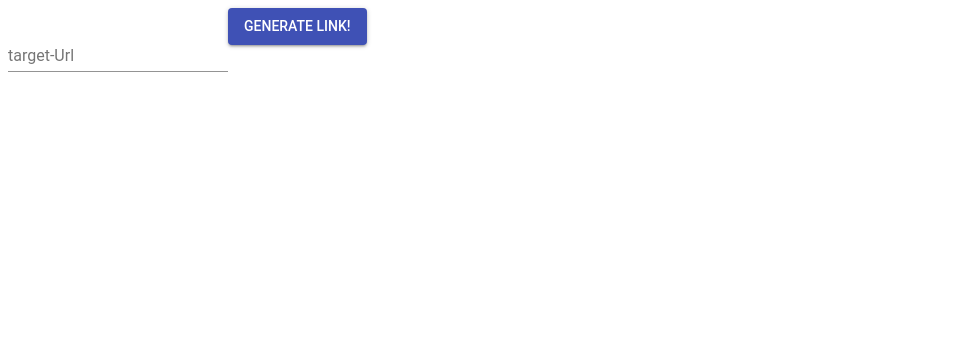
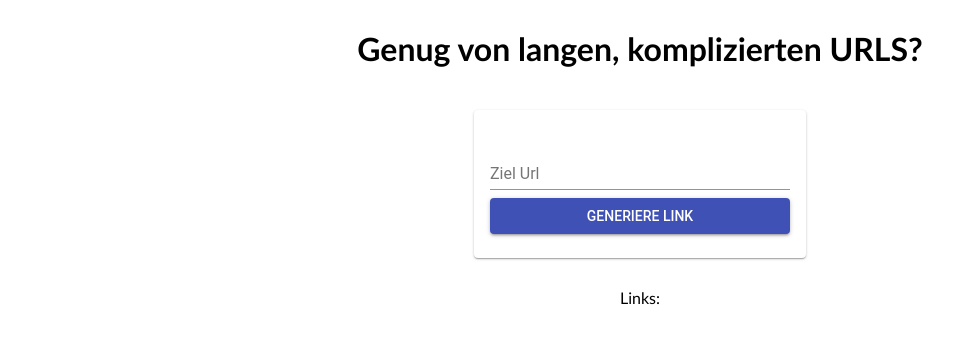
Before and after one commit to tobirohrer/content-aware-link-shortener, a React (Create React App) app in the folder frontend/: page / in a window 1280 px wide. Shown: the top 344 px of the page, without its empty margins (0-976 px from the left). Built offline with nearby package versions, Linux system fonts and the light colour scheme; no server answers.

Commit message:
added link counter

```diff
--- a/frontend/src/App.css
+++ b/frontend/src/App.css
@@ -1,32 +1,3 @@
-.App {
-  text-align: center;
+.standard-font {
+  font-family: 'DTL Prokyon WST', Trebuchet MS, Verdana, sans-serif;
 }
-
-.App-logo {
-  animation: App-logo-spin infinite 20s linear;
-  height: 40vmin;
-}
-
-.App-header {
-  background-color: #282c34;
-  min-height: 100vh;
-  display: flex;
-  flex-direction: column;
-  align-items: center;
-  justify-content: center;
-  font-size: calc(10px + 2vmin);
-  color: white;
-}
-
-.App-link {
-  color: #61dafb;
-}
-
-@keyframes App-logo-spin {
-  from {
-    transform: rotate(0deg);
-  }
-  to {
-    transform: rotate(360deg);
-  }
-}
--- a/frontend/src/App.js
+++ b/frontend/src/App.js
@@ -1,8 +1,11 @@
 import React, { Component } from 'react';
-import logo from './logo.svg';
 import './App.css';
 import TextField from '@material-ui/core/TextField';
 import Button from '@material-ui/core/Button';
+import Card from '@material-ui/core/Card';
+import CardContent from '@material-ui/core/CardContent';
+
+const BACKEND_URL = process.env.REACT_APP_BACKENDURL
 
 class App extends Component {
 
@@ -10,15 +13,53 @@ class App extends Component {
     super(props);
     this.state = {
       target: "",
-      result: ""
+      url: "",
+      linkCount: null
     }
+    this.getStats()
   }
 
   render() {
-    const { target, result } = this.state;
+    const { target, url, linkCount } = this.state;
 
-      this.submitTarget = (target) => {
-          fetch('http://127.0.0.1:8000/links', {
+    return (
+        <div class="standard-font" style={{display: 'flex', justifyContent: 'center', alignItems: 'center', flexDirection: 'column'}}>
+                <div>
+                    <h1 align="center">Genug von langen, komplizierten URLS?</h1>
+                </div>
+                <Card style={{marginTop: "20px"}}>
+                    <CardContent>
+                        <div style={{display: 'flex', flexDirection: 'column'}}>
+                            <TextField
+                                style={{width: "300px"}}
+                                id="standard-name"
+                                label="Ziel Url"
+                                value={target}
+                                onChange={(event)=>this.setState({target: event.target.value})}
+                                margin="normal"
+                            />
+                            <Button variant="contained" color="primary" onClick={()=>this.submitTarget(target)}>
+                                Generiere Link
+                            </Button>
+                            {url != "" ?
+                            <div>
+                                <a href={BACKEND_URL + '/' + url} >{BACKEND_URL + '/' + url}</a>
+                            </div>
+                            : null}
+                        </div>
+                    </CardContent>
+                </Card>
+                <div style={{marginTop: "30px"}}>
+                    Links: {linkCount}
+                </div>
+
+
+        </div>
+    );
+  }
+
+  submitTarget = (target) => {
+    fetch(BACKEND_URL + '/links', {
         method: 'POST',
         headers: {
             'Accept': 'application/json',
@@ -29,27 +70,21 @@ class App extends Component {
         })
     })
         .then(response=>response.json())
-              .then(json=>
-                  this.setState({result: json})
+        .then(response=>{
+            this.setState({url: response.url})
+            this.setState({linkCount: response.linkCount})
+        }
         )
     }
 
-    return (
-      <div>
-            <TextField
-                id="standard-name"
-                label="target-Url"
-                value={target}
-                onChange={(event)=>this.setState({target: event.target.value})}
-                margin="normal"
-            />
-          <Button variant="contained" color="primary" onClick={()=>this.submitTarget(target)}>
-              Generate Link!
-          </Button>
-          {result != "" ? <a href={'http://localhost:8000/' + result} >{'http://localhost:8000/' + result}</a> : null}
-
-      </div>
-    );
+    getStats = () => {
+        fetch(BACKEND_URL + '/stats')
+            .then(response=>response.json())
+            .then(response=>{
+                console.log(response)
+                this.setState({linkCount: response})
+            }
+            )
         }
 }
 
```
Also changed, not shown: 1 other file (tests, documents, lock files or other folders). Lines whose indentation alone changed are shown as unchanged.
